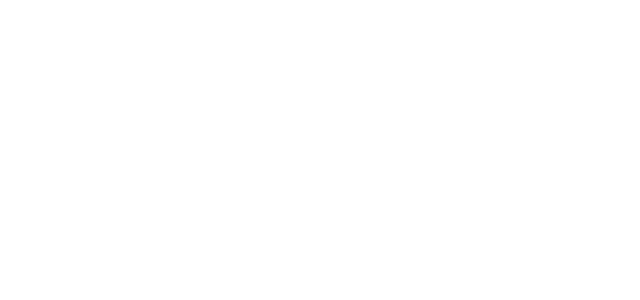
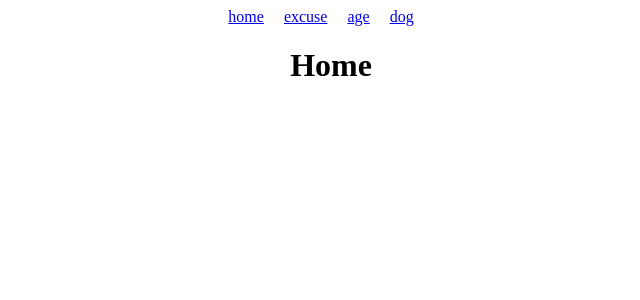
Before and after one commit to sumukhbhat12/test-website, a React (Create React App) app: page / in a window 1280 px wide. Shown: the top 300 px of the page, without its empty margins (309-949 px from the left). Built offline with nearby package versions, Linux system fonts and the light colour scheme.

Commit message:
added react router dom and a navbar

```diff
--- a/package.json
+++ b/package.json
@@ -8,6 +8,7 @@
     "@testing-library/user-event": "^13.5.0",
     "react": "^18.2.0",
     "react-dom": "^18.2.0",
+    "react-router-dom": "^6.8.1",
     "react-scripts": "5.0.1",
     "web-vitals": "^2.1.4"
   },
--- a/src/App.js
+++ b/src/App.js
@@ -1,11 +1,27 @@
 
 import './App.css';
+import { BrowserRouter as Router, Routes, Route } from 'react-router-dom';
+import { Home } from './pages/Home';
+import { ExcuseGenerator } from './pages/ExcuseGeneratorApp';
+import { AgePredictor } from './pages/AgePredictorApp';
+import { DogFactGenerator } from './pages/DogFactGeneratorApp';
+import { ErrorPage } from './pages/ErrorPage';
+import { Navbar } from './Navbar';
 
 function App() {
 
   return (
     <div className="App">
-
+        <Router>
+          <Navbar />
+          <Routes>
+            <Route path='/' element={ <Home /> }/>
+            <Route path='/excuse' element={ <ExcuseGenerator /> }/>
+            <Route path='/age' element={ <AgePredictor />} />
+            <Route path='/dog' element={ <DogFactGenerator /> }/>
+            <Route path='*' element={ <ErrorPage /> }/>
+          </Routes>
+        </Router>
     </div>
   );
 }
--- /dev/null
+++ b/src/Navbar.js
@@ -0,0 +1,9 @@
+import {Link} from 'react-router-dom';
+export const Navbar = () => {
+    return  (<div>
+                <Link to='/' style={{paddingRight:'20px'}}>home</Link>
+                <Link to='/excuse' style={{paddingRight:'20px'}}>excuse</Link>
+                <Link to='/age' style={{paddingRight:'20px'}}>age</Link>
+                <Link to='/dog' style={{paddingRight:'20px'}}>dog</Link>
+            </div>);
+}
--- /dev/null
+++ b/src/pages/DogFactGeneratorApp.js
@@ -0,0 +1,38 @@
+
+import '../App.css';
+import Axios from 'axios';
+import { useState, useEffect } from 'react';
+
+//function App() {
+export const DogFactGenerator = () => {
+
+  const [dogFact, setDogFact] = useState("");
+
+  //one way to fetch api data
+  //fetch('https://dogapi.dog/api/facts').then((response) => response.json()).then((data) => {
+  //console.log(data);
+  //});
+
+  //Everytime Generate Dog Fact button is clicked, api request is sent and the data is fetched and displayed
+  const generateDogFact = () => {
+    // another way to fetch api data
+    Axios.get('https://dogapi.dog/api/facts').then((res) => {
+      console.log(res.data.facts[0]);
+      setDogFact(res.data.facts[0]);
+    });
+  }
+
+  //When a new page is loaded or page is refreshed, api request is sent and the data is fetched and displayed
+  useEffect(()=>{
+    //generateDogFact();
+  },[]);
+
+  return (
+    <div className="App">
+        <button onClick={generateDogFact}>Generate Dog Fact</button>
+        <p>{dogFact}</p>
+    </div>
+
+  );
+}
+//export default App;
--- /dev/null
+++ b/src/pages/ErrorPage.js
@@ -0,0 +1,3 @@
+export const ErrorPage = () => {
+    return <h1>ERROR 404: Page Not Found!</h1>
+}
--- /dev/null
+++ b/src/pages/Home.js
@@ -0,0 +1,3 @@
+export const Home = () => {
+    return <h1>Home</h1>
+}
```
Also changed, not shown: src/DogFactGeneratorApp.js (deleted, +0 -37 lines), src/pages/AgePredictorApp.js (renamed from src/AgePredictorApp.js, +4 -4 lines), src/pages/ExcuseGeneratorApp.js (renamed from src/ExcuseGeneratorApp.js, +4 -3 lines), 1 other file (tests, documents, lock files or other folders).
